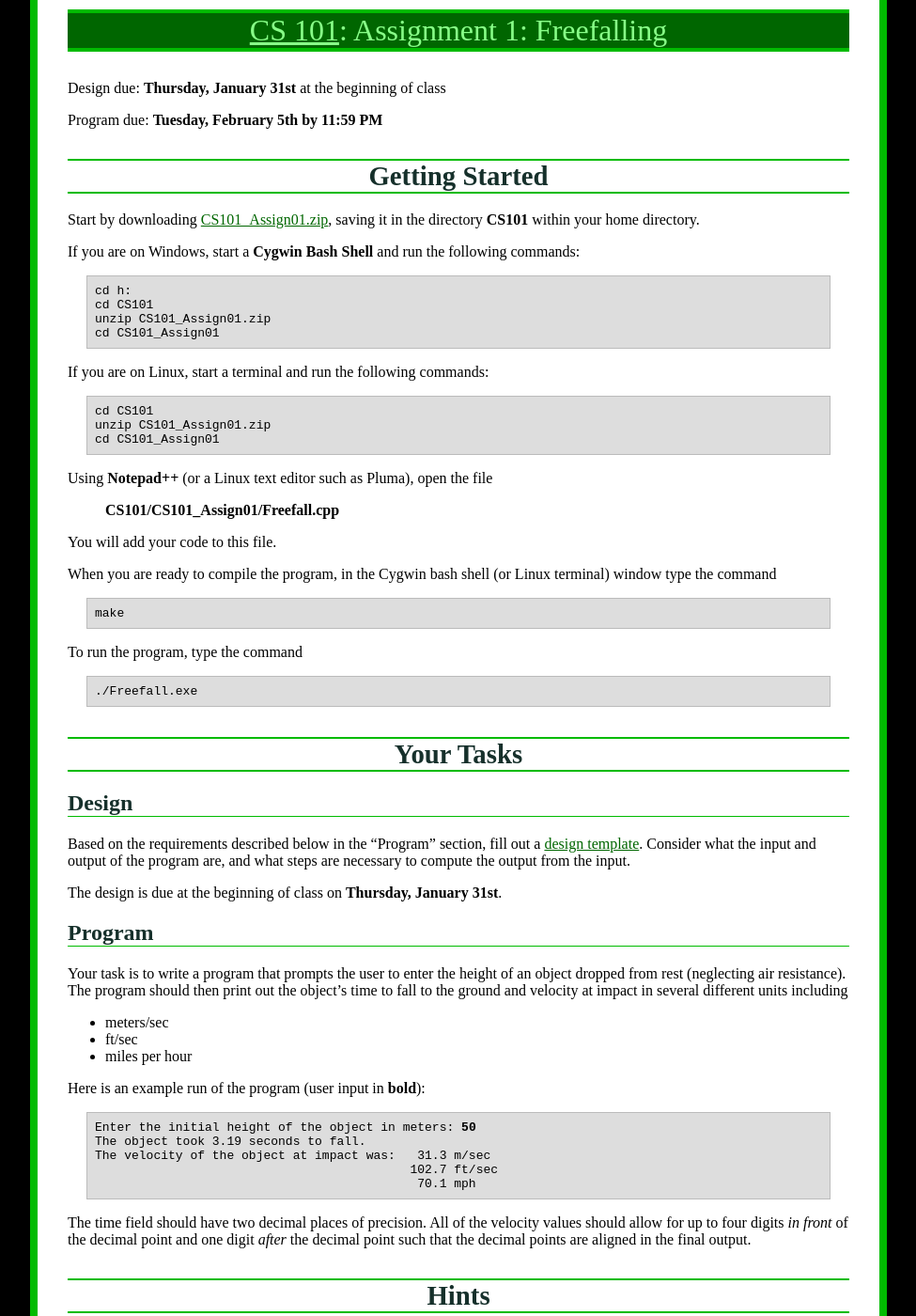
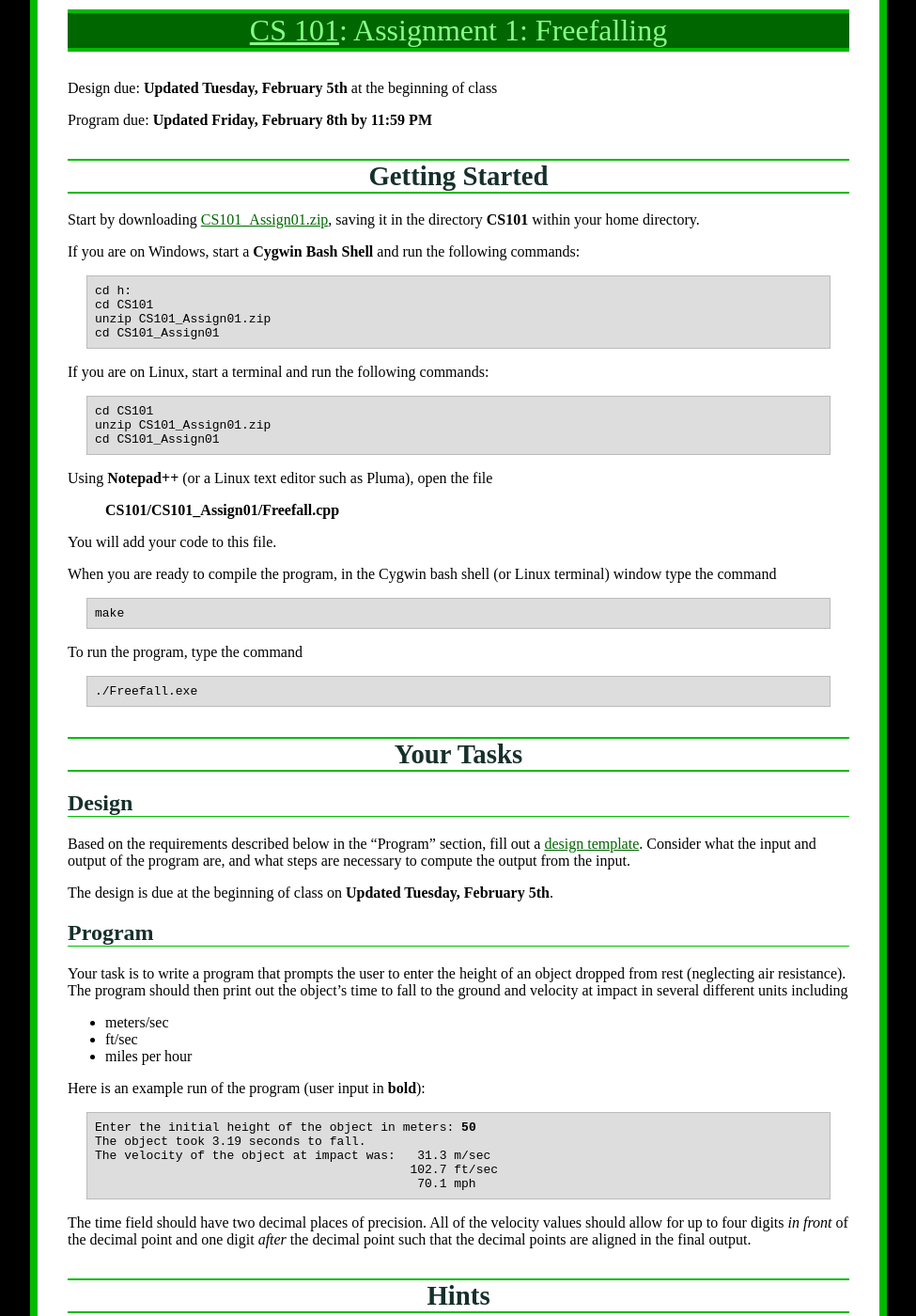
Before and after one commit to ycpcs/cs101-spring2019, a Jekyll site: the page built from assign/assign01.md, in a window 1280 px wide and 1400 px high. Shown: the whole window at 94% size, without its empty margins (152-1127 px from the left). Built offline with Jekyll 4.4.1, drawn with Linux system fonts in a browser that asks for light colours.

Commit message:
update assignment 1 due dates
update assignment 1 due dates

```diff
--- a/assign/assign01.md
+++ b/assign/assign01.md
@@ -3,9 +3,9 @@ layout: default
 title: "Assignment 1: Freefalling"
 ---
 
-Design due: **Thursday, January 31st** at the beginning of class
+Design due: **Updated Tuesday, February 5th** at the beginning of class
 
-Program due: **Tuesday, February 5th by 11:59 PM**
+Program due: **Updated Friday, February 8th by 11:59 PM**
 
 Getting Started
 ===============
@@ -46,7 +46,7 @@ Your Tasks
 
 Based on the requirements described below in the "Program" section, fill out a [design template](../design-template.pdf).  Consider what the input and output of the program are, and what steps are necessary to compute the output from the input.
 
-The design is due at the beginning of class on **Thursday, January 31st**.
+The design is due at the beginning of class on **Updated Tuesday, February 5th**.
 
 ## Program
 
```
Also changed, not shown: index.md (+2 -2 lines).
